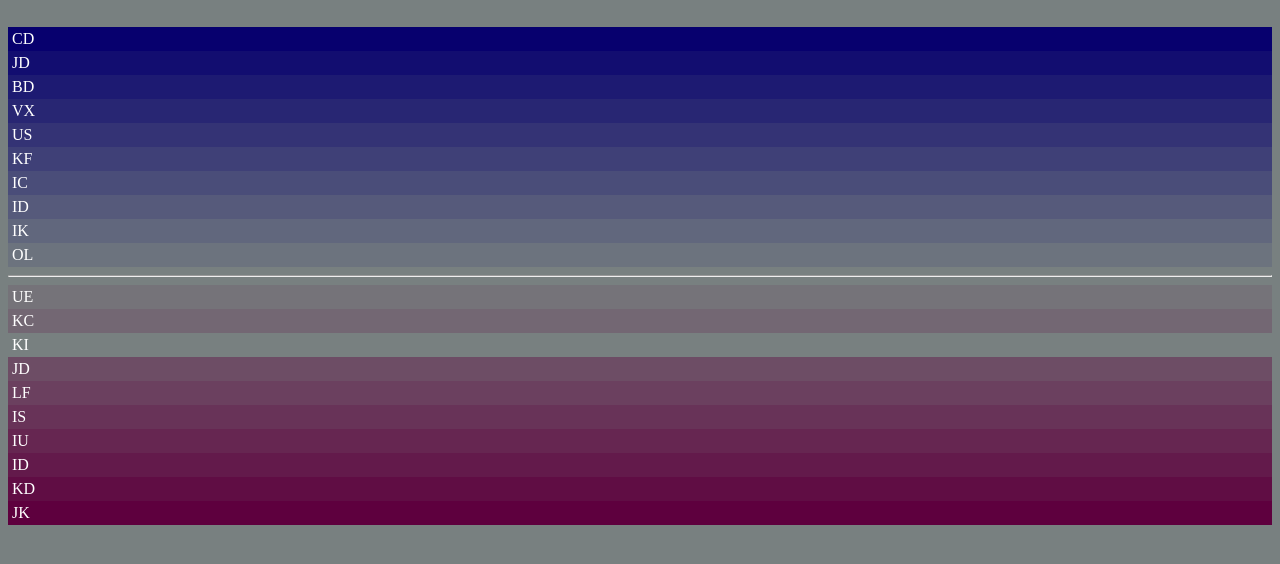
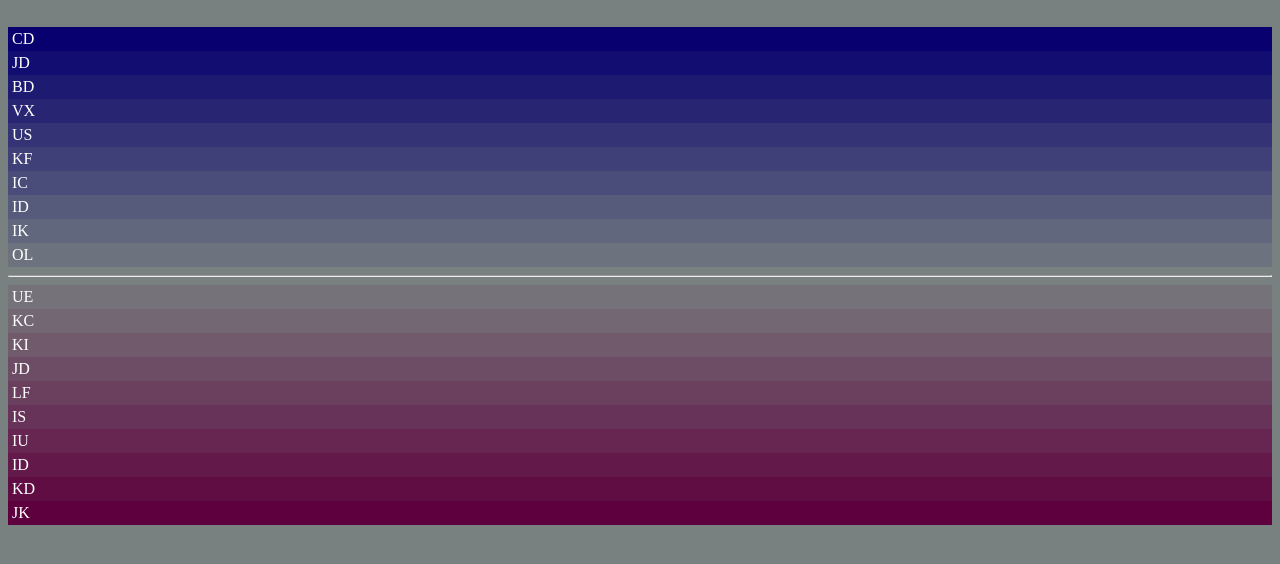
Before and after one commit to AhmedCodes247/Ph-Scale-work.7, a plain HTML site: page index.html in a window 1280 px wide. Shown: the part 128-692 px from the top of the page. Drawn offline with Linux system fonts and the light colour scheme.

Commit message:
Update style.css

```diff
--- a/style.css
+++ b/style.css
@@ -62,7 +62,7 @@ p{
     color: white;
 }
 #m{
-    background-colorrgb(94, 0, 62, 0.3);
+    background-color:rgb(94, 0, 62, 0.3);
     color: white;
 }
 #n{
```
